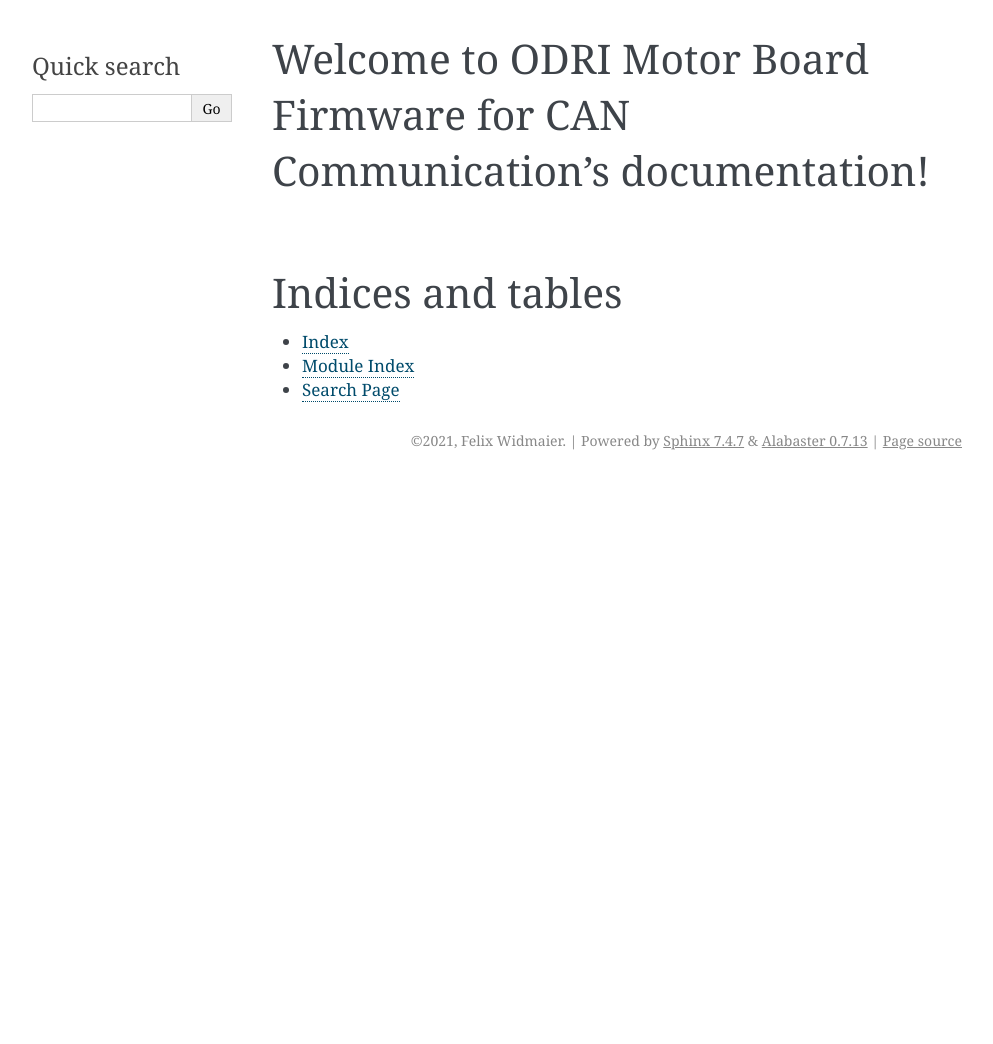
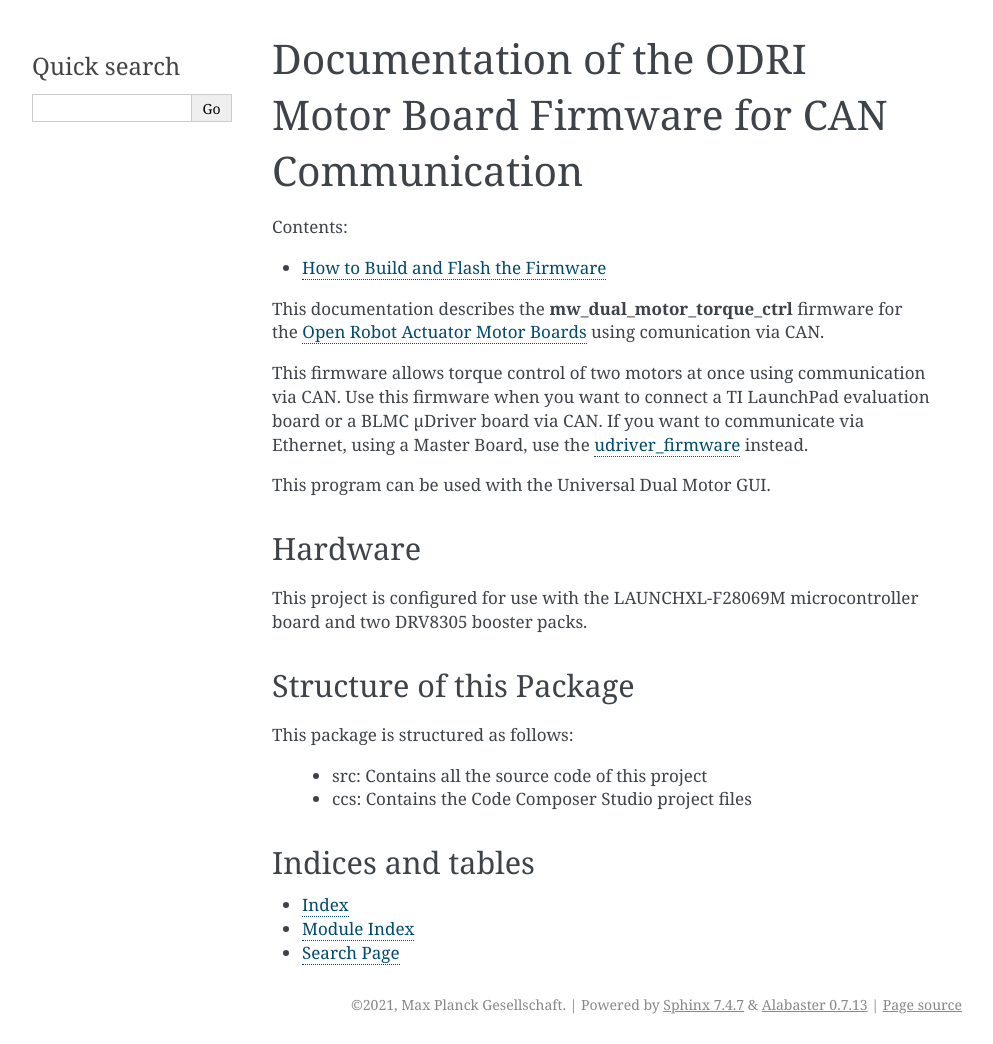
Before and after one commit to open-dynamic-robot-initiative/mw_dual_motor_torque_ctrl, a Sphinx documentation site: the page built from doc/index.rst, in a window 1280 px wide. Shown: the whole page, without its empty margins (148-1141 px from the left). Built offline with Sphinx 7.4.7, drawn with Linux system fonts in a browser that asks for light colours; before the commit the page ends 900 px from its top, so only the background shows below that.

Commit message:
Add content from README to Sphinx docs

```diff
--- /dev/null
+++ b/doc/build_instructions.rst
@@ -0,0 +1,150 @@
+***********************************
+How to Build and Flash the Firmware
+***********************************
+
+
+Requirements and Paths
+======================
+
+Requires the following additional repositories:
+
+* amd_motorware_ext_
+* user_config_f28069m_drv8305_
+
+Further Texas Instrument's MotorWare_ library is needed.  There are
+modifications that have to be made to the original MotorWare in order to build
+this project.  See the instructions on how to apply them, see the README of
+amd_motorware_ext_.
+
+
+By default, it is expected that all packages are in separate subdirectories of
+the same root directory.  So your workspace structure should look like this::
+
+    workspace
+    ├── amd_motorware_ext
+    ├── mw_dual_motor_torque_ctrl
+    ├── motorware
+    └── user_config_f28069m_drv8305
+
+In case you cannot follow this structure for some reason, you can modify the
+path variables ``$MW_INSTALL_DIR`` and ``$USER_CONFIG_DIR`` in the project settings
+of ``mw_dual_motor_torque_ctrl``.
+
+
+Code Composer Studio
+--------------------
+
+To build the firmware and to flash it to the boards, you need Texas Instruments'
+`Code Composer Studio`_ (CCS).  These instructions are tested with version
+9.1.0 but other versions may work as well.
+
+When installing it, make sure the following components are selected:
+
+* **Processor Support**: C2000 32-bit Real-time MCUs
+* **Debug Probes**: TI XDS
+
+When starting CCS for the first time, you have to specify a workspace location.
+Note that this "CCS workspace" is just where CCS stores its configuration and is
+not related to the workspace directory that is described above (i.e. the CCS
+workspace doesn't need to be in this directory).
+
+
+Build Instructions
+==================
+
+Import in Code Composer Studio
+------------------------------
+
+Start Code Composer Studio and import the ``mw_dual_motor_torque_ctrl`` project
+via the menu
+
+::
+
+    Project > Import CCS Projects...
+
+In the import dialogue, set the search-directory to the one of the
+``mw_dual_motor_torque_ctrl`` package.The Discovered projects pane should then
+show ``dual_motor_torque_ctrl``.
+
+**Make sure the "Copy projects into workspace" option is *not* set.**
+
+After importing, the project should show up in the *Project Explorer*.
+
+
+Build and Run in Debug Mode
+---------------------------
+
+You can run the firmware in debug mode while the board is connected to the
+computer via USB.  This is mostly useful for development.
+
+Note: When using a TI LaunchPad board, make sure the boot switches are set such
+that jTag is enabled (see [below](#launchpad-boot-switches)).
+
+1. Compile your code, using the "Release" build.
+2. Make sure the board is powered and connected via USB to the PC. All three
+   boot switche have to be in the upper position (see below).
+3. Start the Debugger by clicking on the bug icon in the tool bar: |CCS debug button|
+
+4. Enable Silicon Real-time Mode by clicking the corresponding button in the
+   tool bar: |CCS realtime mode button|
+5. Run the code by pressing the Resume button: |CCS resume button|
+   Now you can use a GUIComposer GUI or modify variables on the board via the
+   *Expressions View*.
+6. To quit the debugger, press the Terminate button: |CCS terminate button|
+   Note: This will only detach the debugger, it will not stop the program on the
+   board!
+
+With this procedure, the program is not permanently stored on the board. That
+means all steps have to be repeated, everytime the board is restarted.
+
+Build and Write to Flash
+------------------------
+
+To have the program written to flash rather than RAM (so that it is permanently
+stored on the board), simply switch the build type from "Release" to "Flash".
+
+Now compile and write the program to the board by running the debugger (same
+procedure like described above, only use "Flash" instead of "Release" build).
+You can use the debugger to run and monitor the program just like before.
+
+Note that when using the TI LaunchPad, you have to set the boot switches on the
+board to the right configuration so that the firmware is automatically loaded
+from flash when restarting the board (see next section).
+
+
+LaunchPad Boot Switches
+-----------------------
+
+*This only applies to the TI LaunchPad board.*
+
+After the program is written to the flash memory with the steps described above,
+the boot settings have to be changed to tell the board to run the code in the
+flash rather than using the USB connection.
+
+Change the switches on the board (hidden under the J1 BoosterPack...) to 1: Up,
+2: Up, 3: Down.
+
+Now the board should automatically run the program from flash when powered. Note
+that connection via USB is not possible in this configuration (i.e. to use the
+debugger or update the program you have to set the switches back to Up/Up/Up
+again).
+
+
++--------------------------------------------------------------+-----------------------------------------------------------+
+| Run firmware from flash                                      | Use jTag (to debug via USB)                               |
++--------------------------------------------------------------+-----------------------------------------------------------+
+| .. image:: images/launchpad_bootswitches_boot_from_flash.png | .. image:: images/launchpad_bootswitches_use_jtag.png     |
+|    :alt: LaunchPad boot switch configuration ON - ON - OFF   |    :alt: LaunchPad boot switch configuration ON - ON - ON |
++--------------------------------------------------------------+-----------------------------------------------------------+
+
+
+
+.. _amd_motorware_ext: https://github.com/open-dynamic-robot-initiative/amd_motorware_ext
+.. _user_config_f28069m_drv8305: https://github.com/open-dynamic-robot-initiative/user_config_f28069m_drv8305
+.. _MotorWare: https://www.ti.com/tool/MOTORWARE
+.. _Code Composer Studio: http://www.ti.com/tool/ccstudio
+
+.. |CCS debug button| image:: images/ccs_button_debug.png
+.. |CCS realtime mode button| image:: images/ccs_button_silicon_realtime_mode.png
+.. |CCS resume button| image:: images/ccs_button_resume.png
+.. |CCS terminate button| image:: images/ccs_button_terminate.png
--- a/doc/conf.py
+++ b/doc/conf.py
@@ -1,8 +1,8 @@
 #!/usr/bin/env python3
 # -*- coding: utf-8 -*-
 #
-# ODRI Motor Board Firmware for CAN Communication documentation build configuration file, created by
-# sphinx-quickstart on Thu Aug 12 17:06:32 2021.
+# ODRI Motor Board Firmware for CAN Communication documentation build
+# configuration file, created by sphinx-quickstart on Thu Aug 12 17:06:32 2021.
 #
 # This file is execfile()d with the current directory set to its
 # containing dir.
@@ -31,34 +31,33 @@
 # Add any Sphinx extension module names here, as strings. They can be
 # extensions coming with Sphinx (named 'sphinx.ext.*') or your custom
 # ones.
-extensions = ['sphinx.ext.intersphinx',
-    'sphinx.ext.todo']
+extensions = ["sphinx.ext.intersphinx", "sphinx.ext.todo"]
 
 # Add any paths that contain templates here, relative to this directory.
-templates_path = ['_templates']
+templates_path = ["_templates"]
 
 # The suffix(es) of source filenames.
 # You can specify multiple suffix as a list of string:
 #
 # source_suffix = ['.rst', '.md']
-source_suffix = '.rst'
+source_suffix = ".rst"
 
 # The master toctree document.
-master_doc = 'index'
+master_doc = "index"
 
 # General information about the project.
-project = 'ODRI Motor Board Firmware for CAN Communication'
-copyright = '2021, Felix Widmaier'
-author = 'Felix Widmaier'
+project = "ODRI Motor Board Firmware for CAN Communication"
+copyright = "2021, Max Planck Gesellschaft"
+author = "Felix Widmaier"
 
 # The version info for the project you're documenting, acts as replacement for
 # |version| and |release|, also used in various other places throughout the
 # built documents.
 #
 # The short X.Y version.
-version = '1.0.0'
+version = "1.0.0"
 # The full version, including alpha/beta/rc tags.
-release = '1.0.0'
+release = "1.0.0"
 
 # The language for content autogenerated by Sphinx. Refer to documentation
 # for a list of supported languages.
@@ -70,10 +69,10 @@
 # List of patterns, relative to source directory, that match files and
 # directories to ignore when looking for source files.
 # This patterns also effect to html_static_path and html_extra_path
-exclude_patterns = ['_build', 'Thumbs.db', '.DS_Store']
+exclude_patterns = ["_build", "Thumbs.db", ".DS_Store"]
 
 # The name of the Pygments (syntax highlighting) style to use.
-pygments_style = 'sphinx'
+pygments_style = "sphinx"
 
 # If true, `todo` and `todoList` produce output, else they produce nothing.
 todo_include_todos = True
@@ -84,7 +83,7 @@
 # The theme to use for HTML and HTML Help pages.  See the documentation for
 # a list of builtin themes.
 #
-html_theme = 'alabaster'
+html_theme = "alabaster"
 
 # Theme options are theme-specific and customize the look and feel of a theme
 # further.  For a list of options available for each theme, see the
@@ -95,7 +94,7 @@
 # Add any paths that contain custom static files (such as style sheets) here,
 # relative to this directory. They are copied after the builtin static files,
 # so a file named "default.css" will overwrite the builtin "default.css".
-html_static_path = ['_static']
+html_static_path = ["_static"]
 
 # Custom sidebar templates, must be a dictionary that maps document names
 # to template names.
@@ -103,9 +102,9 @@
 # This is required for the alabaster theme
 # refs: http://alabaster.readthedocs.io/en/latest/installation.html#sidebars
 html_sidebars = {
-    '**': [
-        'relations.html',  # needs 'show_related': True theme option to display
-        'searchbox.html',
+    "**": [
+        "relations.html",  # needs 'show_related': True theme option to display
+        "searchbox.html",
     ]
 }
 
@@ -113,7 +112,7 @@
 # -- Options for HTMLHelp output ------------------------------------------
 
 # Output file base name for HTML help builder.
-htmlhelp_basename = 'ODRIMotorBoardFirmwareforCANCommunicationdoc'
+htmlhelp_basename = "ODRIMotorBoardFirmwareforCANCommunicationdoc"
 
 
 # -- Options for LaTeX output ---------------------------------------------
@@ -122,15 +121,12 @@
     # The paper size ('letterpaper' or 'a4paper').
     #
     # 'papersize': 'letterpaper',
-
     # The font size ('10pt', '11pt' or '12pt').
     #
     # 'pointsize': '10pt',
-
     # Additional stuff for the LaTeX preamble.
     #
     # 'preamble': '',
-
     # Latex figure (float) alignment
     #
     # 'figure_align': 'htbp',
@@ -140,8 +136,13 @@
 # (source start file, target name, title,
 #  author, documentclass [howto, manual, or own class]).
 latex_documents = [
-    (master_doc, 'ODRIMotorBoardFirmwareforCANCommunication.tex', 'ODRI Motor Board Firmware for CAN Communication Documentation',
-     'Felix Widmaier', 'manual'),
+    (
+        master_doc,
+        "ODRIMotorBoardFirmwareforCANCommunication.tex",
+        "ODRI Motor Board Firmware for CAN Communication Documentation",
+        "Felix Widmaier",
+        "manual",
+    ),
 ]
 
 
@@ -150,8 +151,13 @@
 # One entry per manual page. List of tuples
 # (source start file, name, description, authors, manual section).
 man_pages = [
-    (master_doc, 'odrimotorboardfirmwareforcancommunication', 'ODRI Motor Board Firmware for CAN Communication Documentation',
-     [author], 1)
+    (
+        master_doc,
+        "odrimotorboardfirmwareforcancommunication",
+        "ODRI Motor Board Firmware for CAN Communication Documentation",
+        [author],
+        1,
+    )
 ]
 
 
@@ -161,13 +167,17 @@
 # (source start file, target name, title, author,
 #  dir menu entry, description, category)
 texinfo_documents = [
-    (master_doc, 'ODRIMotorBoardFirmwareforCANCommunication', 'ODRI Motor Board Firmware for CAN Communication Documentation',
-     author, 'ODRIMotorBoardFirmwareforCANCommunication', 'One line description of project.',
-     'Miscellaneous'),
+    (
+        master_doc,
+        "ODRIMotorBoardFirmwareforCANCommunication",
+        "ODRI Motor Board Firmware for CAN Communication Documentation",
+        author,
+        "ODRIMotorBoardFirmwareforCANCommunication",
+        "One line description of project.",
+        "Miscellaneous",
+    ),
 ]
 
 
-
-
 # Example configuration for intersphinx: refer to the Python standard library.
-intersphinx_mapping = {'https://docs.python.org/': None}
+intersphinx_mapping = {"https://docs.python.org/": None}
--- a/doc/index.rst
+++ b/doc/index.rst
@@ -1,14 +1,40 @@
-.. ODRI Motor Board Firmware for CAN Communication documentation master file, created by
-   sphinx-quickstart on Thu Aug 12 17:06:32 2021.
-   You can adapt this file completely to your liking, but it should at least
-   contain the root `toctree` directive.
-
-Welcome to ODRI Motor Board Firmware for CAN Communication's documentation!
-===========================================================================
+********************************************************************
+Documentation of the ODRI Motor Board Firmware for CAN Communication
+********************************************************************
 
 .. toctree::
-   :maxdepth: 2
+   :maxdepth: 1
    :caption: Contents:
+
+   build_instructions
+
+
+This documentation describes the **mw_dual_motor_torque_ctrl** firmware for the
+`Open Robot Actuator Motor Boards`_ using comunication via CAN.
+
+This firmware allows torque control of two motors at once using communication
+via CAN.  Use this firmware when you want to connect a TI LaunchPad evaluation
+board or a BLMC µDriver board via CAN.  If you want to communicate via Ethernet,
+using a Master Board, use the udriver_firmware_ instead.
+
+This program can be used with the Universal Dual Motor GUI.
+
+
+Hardware
+========
+
+This project is configured for use with the LAUNCHXL-F28069M microcontroller
+board and two DRV8305 booster packs.
+
+
+
+Structure of this Package
+=========================
+
+This package is structured as follows:
+
+  * src: Contains all the source code of this project
+  * ccs: Contains the Code Composer Studio project files
 
 
 
@@ -18,3 +44,7 @@
 * :ref:`genindex`
 * :ref:`modindex`
 * :ref:`search`
+
+
+.. _Open Robot Actuator Motor Boards: https://github.com/open-dynamic-robot-initiative/open_robot_actuator_hardware
+.. _udriver_firmware: https://github.com/open-dynamic-robot-initiative/udriver_firmware
```
Also changed, not shown: 1 other file.
